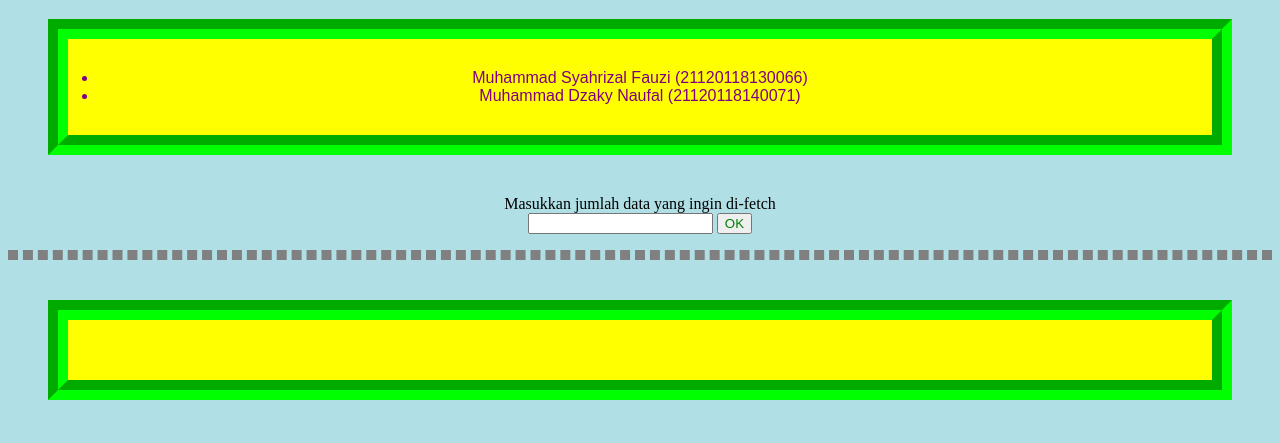
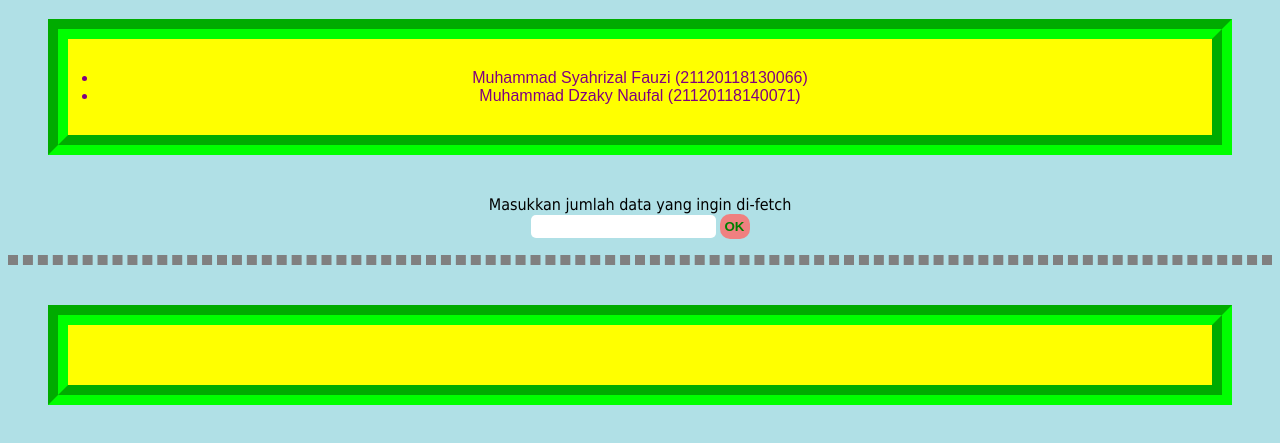
Before and after one commit to syahrizalfauzi/Tugas_Modul1_Kel47, a plain HTML site: page index.html in a window 1280 px wide. Shown: the part 129-572 px from the top of the page. Drawn offline with Linux system fonts and the light colour scheme.

Commit message:
Update styles.css

```diff
--- a/styles.css
+++ b/styles.css
@@ -18,5 +18,18 @@ p {
   border: 5px dashed gray;
 }
 button {
-  color: green
+  color: green;
+  background-color: lightcoral;
+  border: none;
+  padding: 5px;
+  font-weight: bold;
+  border-radius: 10px;
 }
+input {
+  border-radius: 5px;
+  border: none;
+  padding: 4px;
+}
+label {
+  font-family: tahoma;
+}
```
